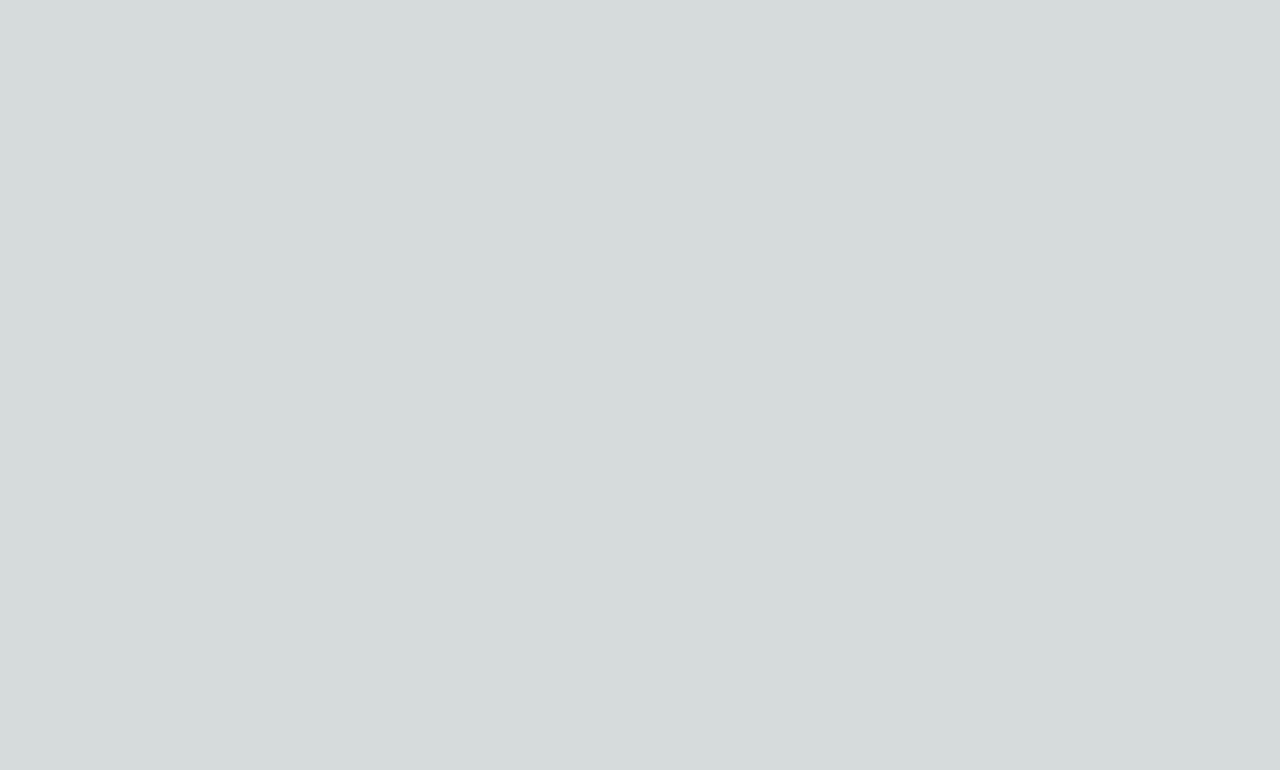
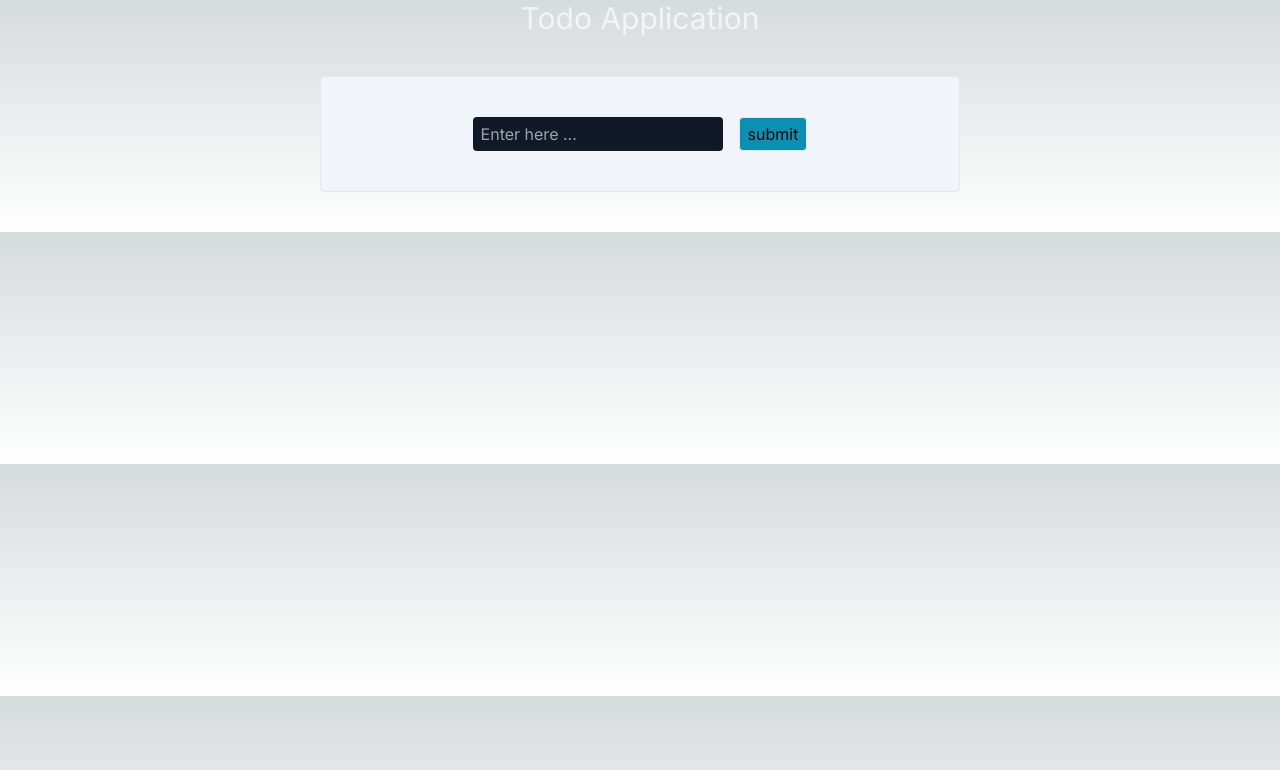
Before and after one commit to kusumachandu/redux-sample, a Next.js app: page / in a window 1280 px wide. Shown: the top 770 px of the page. Built offline with nearby package versions, Linux system fonts and the light colour scheme.

Commit message:
✨added input filed and its functionality

```diff
--- a/src/app/page.tsx
+++ b/src/app/page.tsx
@@ -1,9 +1,15 @@
 "use client"
+
+import TodoList from "@/components/TodoList"
 
 
 export default function Home() {
   return (
     <>
+      <header className="text-3xl text-center text-slate-100">Todo Application</header>
+      <div className="py-10">
+        <TodoList />
+      </div>
     </>
   )
 }
--- /dev/null
+++ b/src/components/TodoList.tsx
@@ -0,0 +1,30 @@
+import { FC, useState } from 'react'
+
+interface TodoListProps {
+}
+
+
+const TodoList: FC<TodoListProps> = ({}) => {
+
+  const [todo, setTodo] = useState('');
+
+  const handleChange = (e: any) => {
+    setTodo(e.target.value);
+  }
+
+  const handleSubmit = () => {
+    console.log(todo);
+  }
+
+  return <div className='border py-10 flex justify-center gap-4 w-1/2 m-auto rounded bg-slate-100'>
+    <input
+     onChange={handleChange}
+     type="text" placeholder='Enter here ...' className='rounded focus:outline-none bg-gray-900 px-2' name="" id=""
+    />
+    <button onClick={handleSubmit} className='border px-2 py-1 rounded bg-cyan-600 cursor-pointer' value="submit">
+      submit
+    </button>
+  </div>
+}
+
+export default TodoList
```
